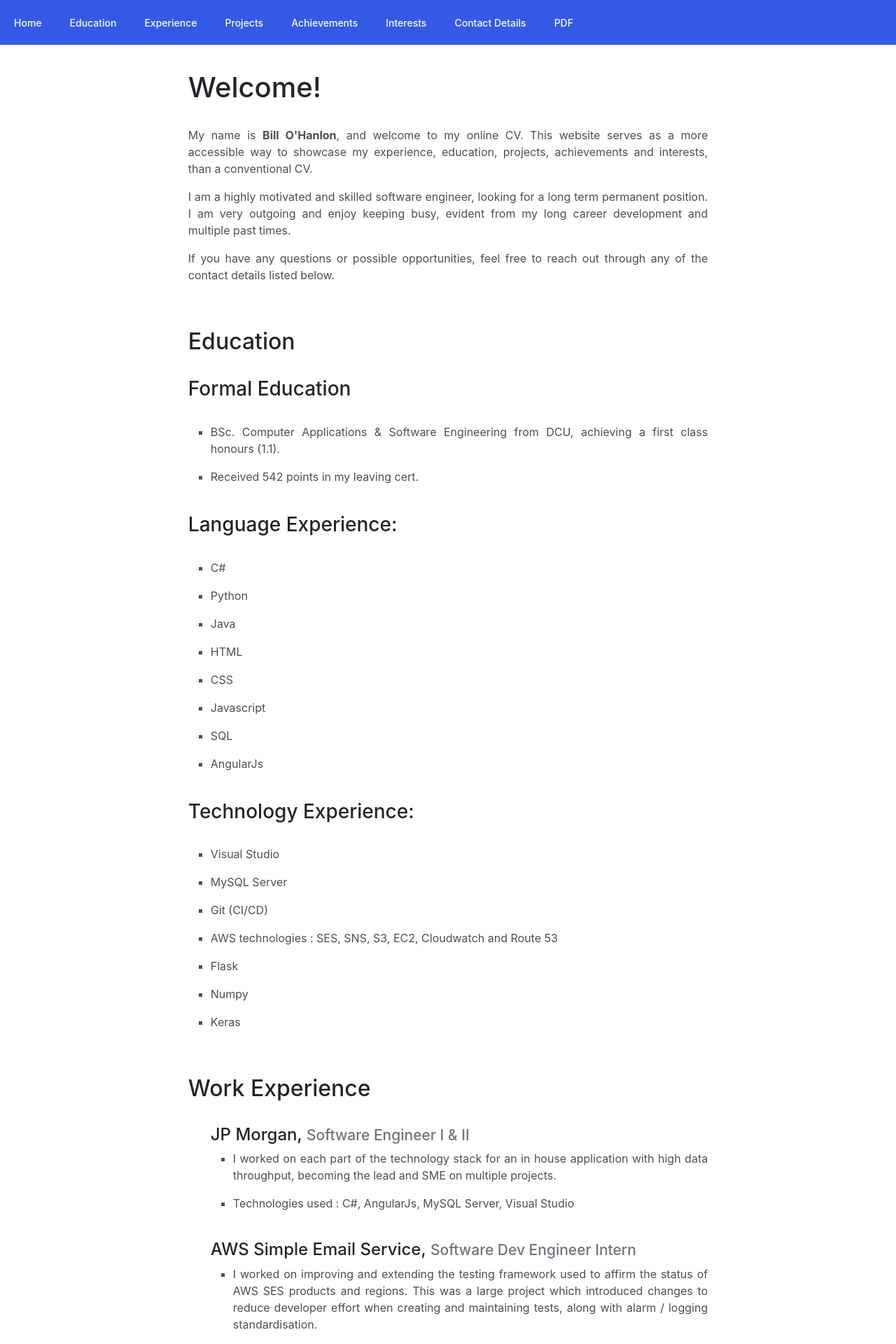
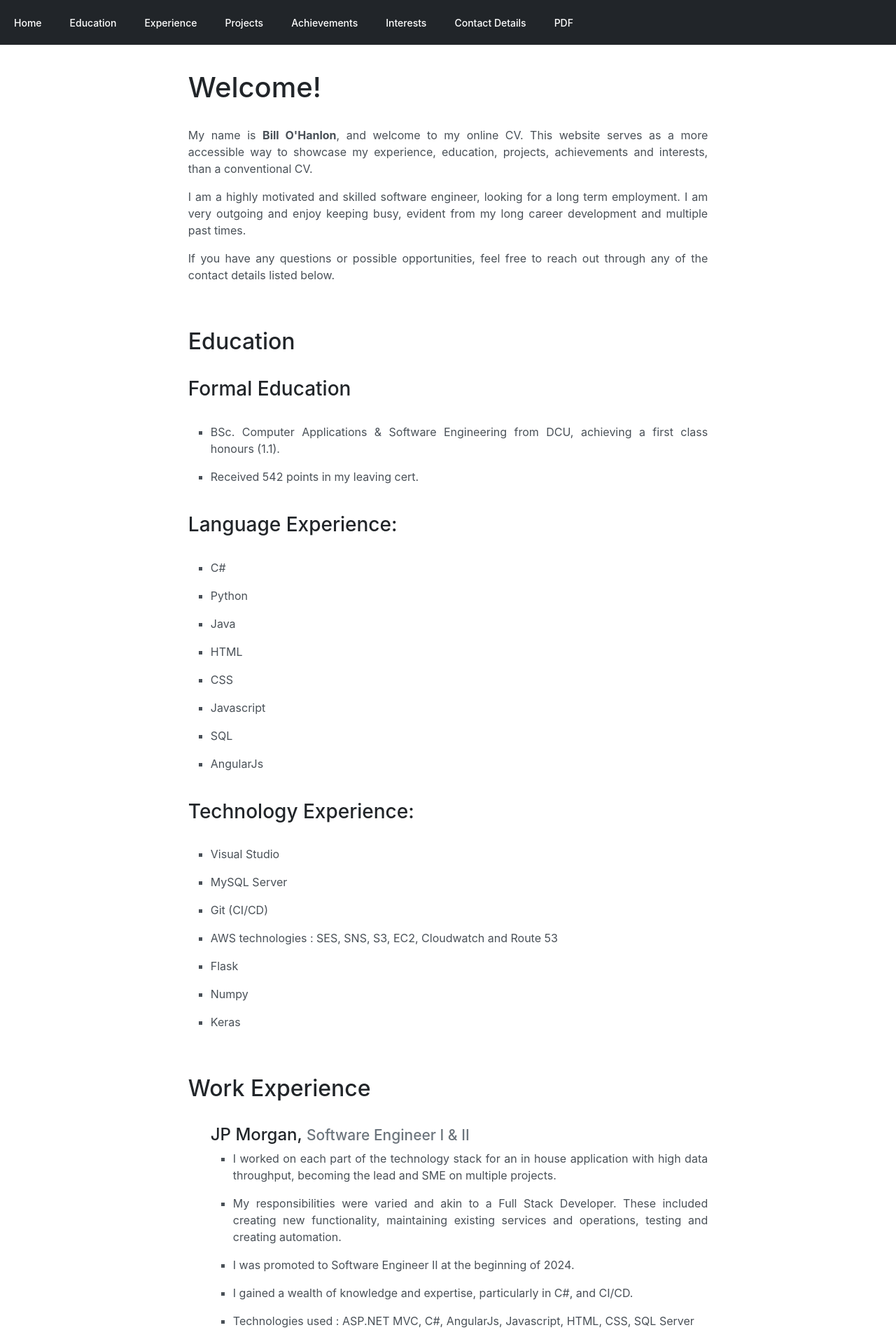
Before and after one commit to billoh28/CV-Website, a Flask app: page / in a window 1280 px wide. Shown: the top 1920 px of the page at 70% size. Run offline with Flask 3, Linux system fonts and the light colour scheme; some libraries are stand-ins or nearby versions.

Commit message:
Updating colour scheme and text to match 2025

```diff
--- a/cv_app.py
+++ b/cv_app.py
@@ -47,7 +47,7 @@ def method_not_allowed(e):
 
 # Server Error
 @app.errorhandler(500)
-def method_not_allowed(e):
+def service_not_found(e):
     return render_template("500.html"), 500
 
 ###########################################################
@@ -98,7 +98,7 @@ def gallery():
 # Download
 @app.route("/download", methods=["GET"])
 def pdf():
-    return send_file(os.path.join('static', "CV_Bill_OHanlon_2024.pdf"))
+    return send_file(os.path.join('static', "CV_Bill_OHanlon_2025.pdf"))
 
 # Browser Icon
 @app.route("/favicon.ico")
--- a/templates/base.html
+++ b/templates/base.html
@@ -55,22 +55,22 @@
     </head>
     <body>
         <div class="wrapper">
-            <nav class="navbar navbar-expand-lg navbar-dark bg-primary">
+            <nav class="navbar navbar-expand-lg bg-dark" data-bs-theme="dark">
                 <button class="navbar-toggler" type="button" data-toggle="collapse" data-target="#navbarColor01" aria-controls="navbarColor01" aria-expanded="false" aria-label="Toggle navigation">
                   <span class="navbar-toggler-icon"></span>
                 </button>
 
-                <div class="collapse navbar-collapse" id="navbarColor01">
+                <div class="collapse navbar-collapse" id="navbarColor02">
                     <div class="nav-bar">
                         <ul class="navbar-nav mr-auto">
-                            <li class="nav-item"><a class="nav-link" href="/">Home</a></li>
-                            <li class="nav-item"><a class="nav-link" id="education">Education</a></li>
-                            <li class="nav-item"><a class="nav-link" id="work_experience">Experience</a></li>
-                            <li class="nav-item"><a class="nav-link" id="projects">Projects</a></li>
-                            <li class="nav-item"><a class="nav-link" id="achievements">Achievements</a></li>
-                            <li class="nav-item"><a class="nav-link" id="interests">Interests</a></li>
-                            <li class="nav-item"><a class="nav-link" id="contact">Contact Details</a></li>
-                            <li class="nav-item"><a class="nav-link" href="/download">PDF</a></li>
+                            <li class="nav-item"><a class="nav-link" style="color: white;" href="/">Home</a></li>
+                            <li class="nav-item"><a class="nav-link" style="color: white;" id="education">Education</a></li>
+                            <li class="nav-item"><a class="nav-link" style="color: white;" id="work_experience">Experience</a></li>
+                            <li class="nav-item"><a class="nav-link" style="color: white;" id="projects">Projects</a></li>
+                            <li class="nav-item"><a class="nav-link" style="color: white;" id="achievements">Achievements</a></li>
+                            <li class="nav-item"><a class="nav-link" style="color: white;" id="interests">Interests</a></li>
+                            <li class="nav-item"><a class="nav-link" style="color: white;" id="contact">Contact Details</a></li>
+                            <li class="nav-item"><a class="nav-link" style="color: white;" href="/download">PDF</a></li>
                         </ul>
                     </div>
                 </div>
@@ -82,7 +82,7 @@
                     {% block content %}{% endblock %}
                 </div>
 
-                <button onclick="topFunction()" class="btn btn-primary" id="topBtn" title="Go to top">Top</button>
+                <button onclick="topFunction()" class="btn btn-secondary" id="topBtn" title="Go to top">Top</button>
 
                 <script type="text/javascript">
                     var topButton = document.getElementById("topBtn");
--- a/templates/home.html
+++ b/templates/home.html
@@ -7,7 +7,7 @@
         <!-- <img src="static/IMG_20200724_122912.jpg" alt="" class="home-image"> -->
         <br>
         <p>My name is <strong>Bill O'Hanlon</strong>, and welcome to my online CV. This website serves as a more accessible way to showcase my experience, education, projects, achievements and interests, than a conventional CV.</p>
-        <p>I am a highly motivated and skilled software engineer, looking for a long term permanent position. I am very outgoing and enjoy keeping busy, evident from my long career development and multiple past times.</p>
+        <p>I am a highly motivated and skilled software engineer, looking for a long term employment. I am very outgoing and enjoy keeping busy, evident from my long career development and multiple past times.</p>
         <p>If you have any questions or possible opportunities, feel free to reach out through any of the contact details listed below.</p>
     </div>
 </div>
@@ -65,7 +65,10 @@
             <h4>JP Morgan, <small class="text-muted">Software Engineer I & II</small></h4>
             <ul>
                 <li><p>I worked on each part of the technology stack for an in house application with high data throughput, becoming the lead and SME on multiple projects.</p></li>
-                <li><p>Technologies used : C#, AngularJs, MySQL Server, Visual Studio</p></li>
+                <li><p>My responsibilities were varied and akin to a Full Stack Developer. These included creating new functionality, maintaining existing services and operations, testing and creating automation.</p></li>
+                <li><p>I was promoted to Software Engineer II at the beginning of 2024.</p></li>
+                <li><p>I gained a wealth of knowledge and expertise, particularly in C#, and CI/CD.</p></li>
+                <li><p>Technologies used : ASP.NET MVC, C#, AngularJs, Javascript, HTML, CSS, SQL Server</p></li>
             </ul>
 
             <br>
@@ -204,7 +207,7 @@
     <div class="page">
         <br>
         <ul>
-            <li><p>I'm a person who enjoys being activeand adventuring. For instance, I enjoy going on hikes. My friends and I have completed numerous hikes and trails across America, Canada, Europe, Australasia and Ireland, namely climbing to Clouds Rest in Yosemite National Park, California and Carrauntoohil in Kerry.</p></li>
+            <li><p>I'm a person who enjoys being active and adventuring. For instance, I enjoy going on hikes. My friends and I have completed numerous hikes and trails across America, Canada, Europe, Australasia and Ireland, namely climbing to Clouds Rest in Yosemite National Park, California and Carrauntoohil in Kerry.</p></li>
             <li><p>Outside of exercising, in my spare time I draw, paint and create stencils. Here's a link to some of my art: <a href="/gallery">Gallery</a></p></p></li>
         </ul>
     </div>
```
Also changed, not shown: 1 other file.
